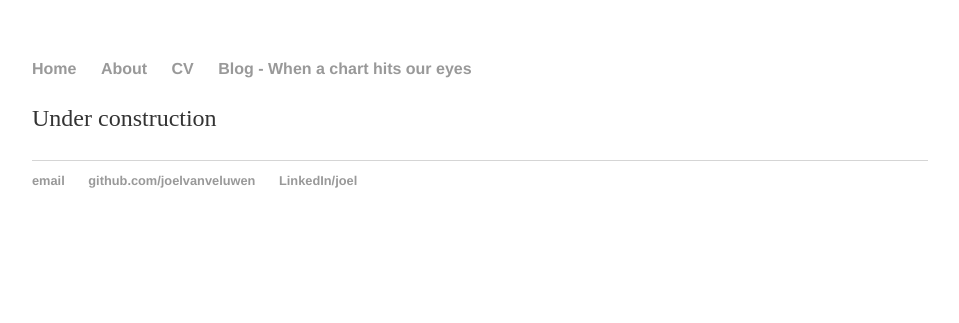
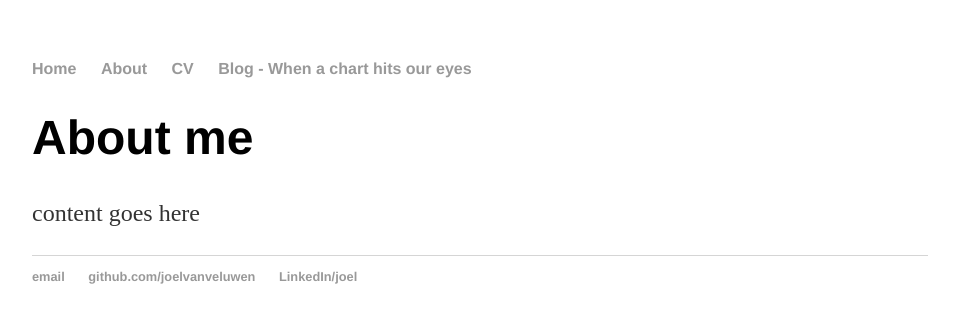
Before and after one commit to joelvanveluwen-zz/old_joelvanveluwen.github.io, a Jekyll site: the page built from about/index.html, in a window 1280 px wide. Shown: the top 323 px of the page, without its empty margins (160-1119 px from the left). Built offline with Jekyll 4.4.1, drawn with Linux system fonts in a browser that asks for light colours.

Commit message:
Update index.html

```diff
--- a/about/index.html
+++ b/about/index.html
@@ -3,5 +3,6 @@ layout: default
 title: About
 ---
 <div class="blurb">
-	<p>Under construction</p>
+	<h1>About me</h1>
 </div><!-- /.blurb -->
+<p>content goes here</p>
```
